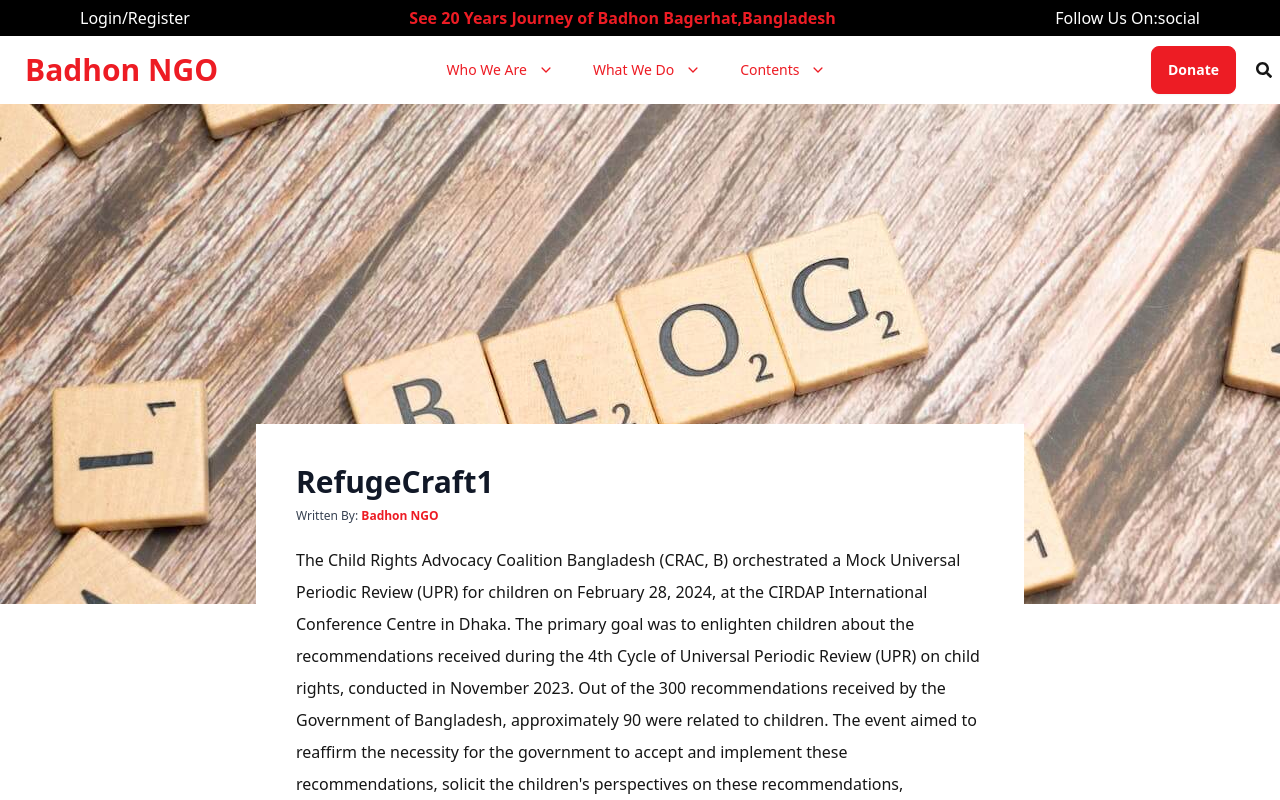
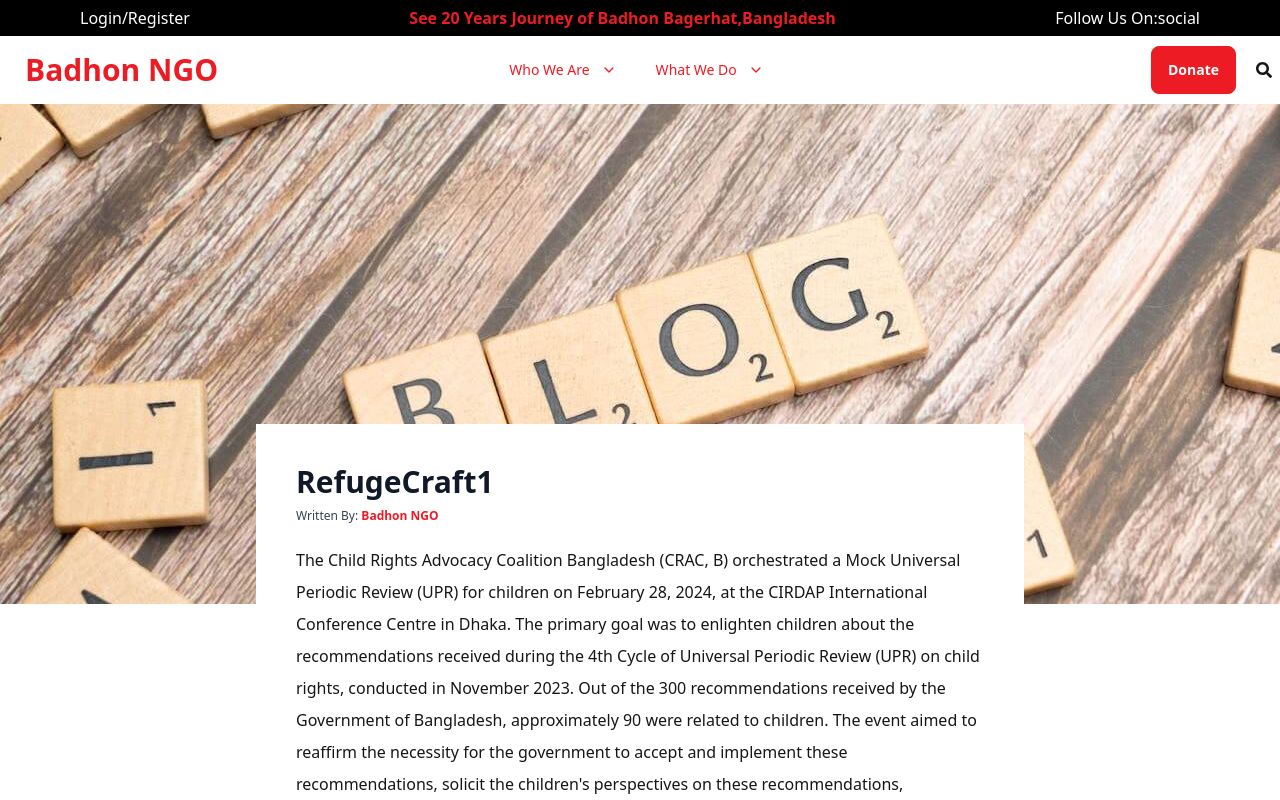
Before and after one commit to armank8/badhon, a React (Vite) app: page /RefugeCraft1 in a window 1280 px wide. Shown: the top 800 px of the page. Built offline with nearby package versions, Linux system fonts and the light colour scheme.

Commit message:
yt added and li3 commented

```diff
--- a/src/pages/Home/SocialMedia.jsx
+++ b/src/pages/Home/SocialMedia.jsx
@@ -30,7 +30,7 @@ export default function SocialMedia() {
               {" "}
               <TfiYoutube></TfiYoutube> <span className="">Youtube</span>
             </h2>
-            {/* <YouTube videoId="AbI690V4EUw" opts={opts}></YouTube> */}
+            <YouTube videoId="AbI690V4EUw" opts={opts}></YouTube>
           </div>
           {/* facebook */}
 
--- a/src/pages/Shared/Navbar.jsx
+++ b/src/pages/Shared/Navbar.jsx
@@ -77,7 +77,7 @@ export default function Navbar() {
             </div>
           </li>
           {/* list item 3 */}
-          <li className="">
+          {/* <li className="">
             <div className="dropdown dropdown-hover dropdown-bottom">
               <label className="text-primary flex items-center gap-3">
                 Contents <IoChevronDown></IoChevronDown>
@@ -85,7 +85,7 @@ export default function Navbar() {
 
               <MenuItems type="contents"></MenuItems>
             </div>
-          </li>
+          </li> */}
         </ul>
       </div>
 
```
